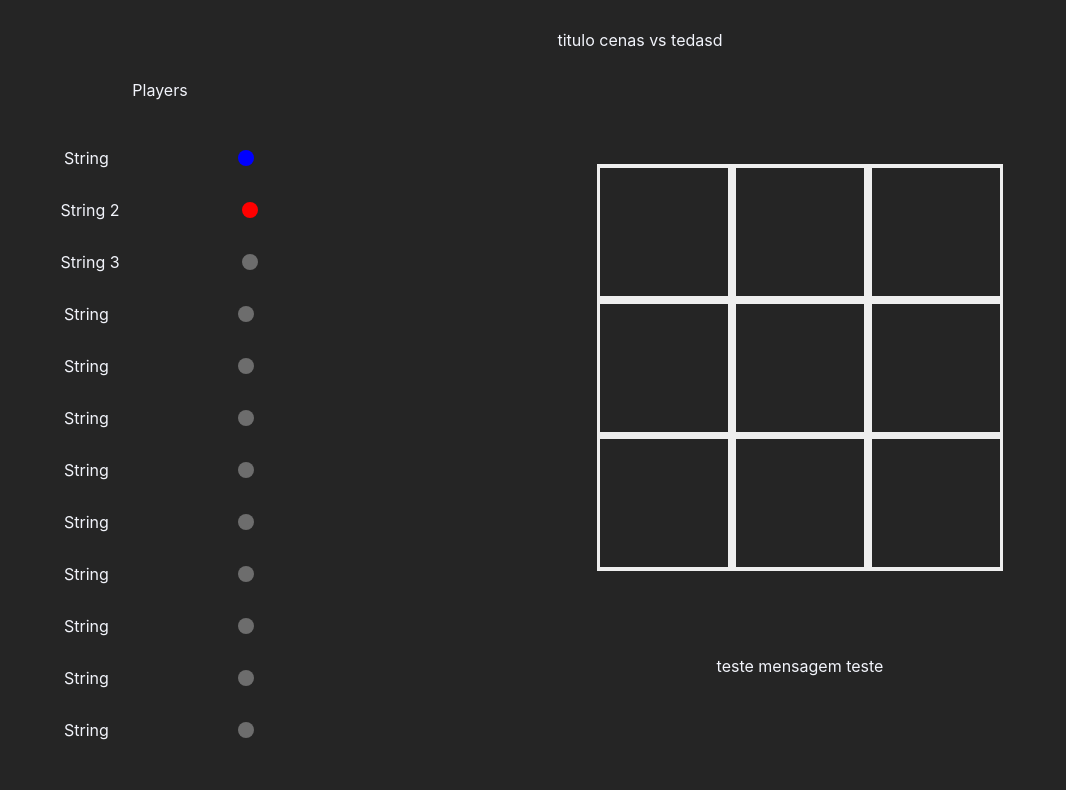
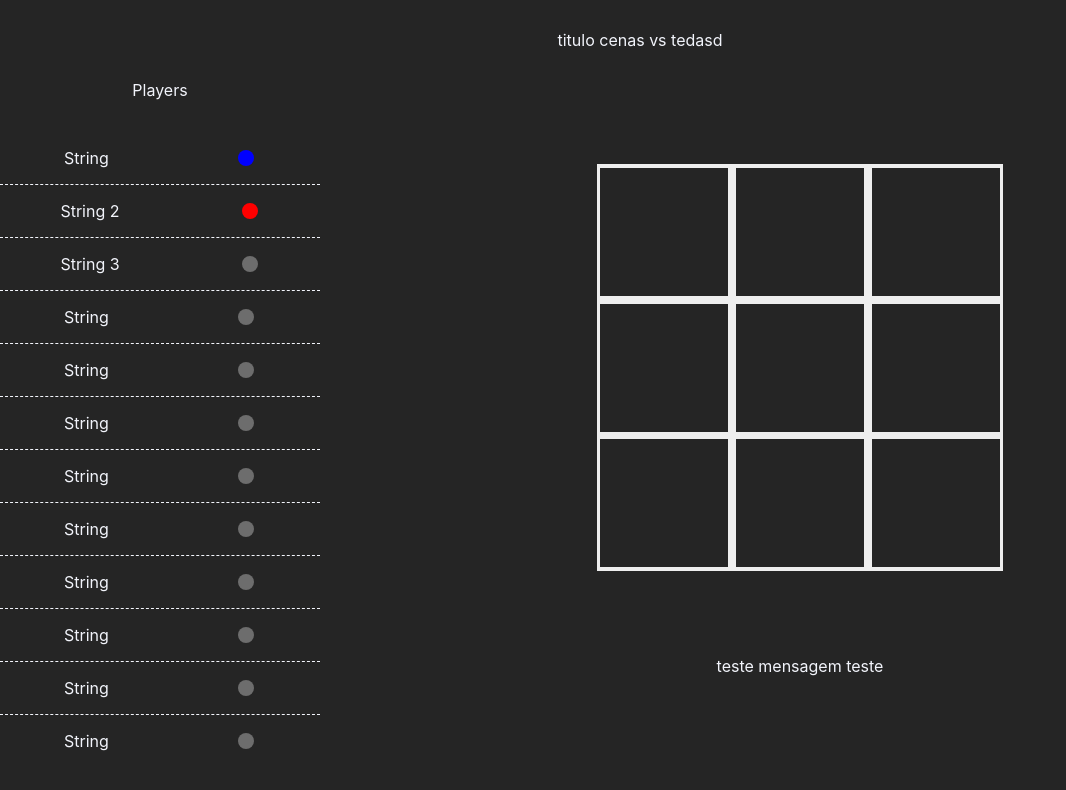
Before and after one commit to iampedrovieira/Tic-Tac-Toe, a Next.js app in the folder front-end/tic-tac-toe/: page /test in a window 1280 px wide. Shown: the top 790 px of the page, without its empty margins (0-1066 px from the left). Built offline with nearby package versions, Linux system fonts and the light colour scheme; no server answers.

Commit message:
[FE]- Player list styles done

```diff
--- a/front-end/tic-tac-toe/Components/PlayerInfo/PlayerInfo.module.css
+++ b/front-end/tic-tac-toe/Components/PlayerInfo/PlayerInfo.module.css
@@ -7,6 +7,8 @@
      justify-content: space-around;
      /*border-bottom: 1px dashed #1C6EA4;
      /* border-radius: 5px; */
+     border-bottom: 1px dashed var(--TEXT-PRIMARY-COLOR-WHITE);
+
 }
 
 .name{
```
Also changed, not shown: 1 other file (tests, documents, lock files or other folders).
